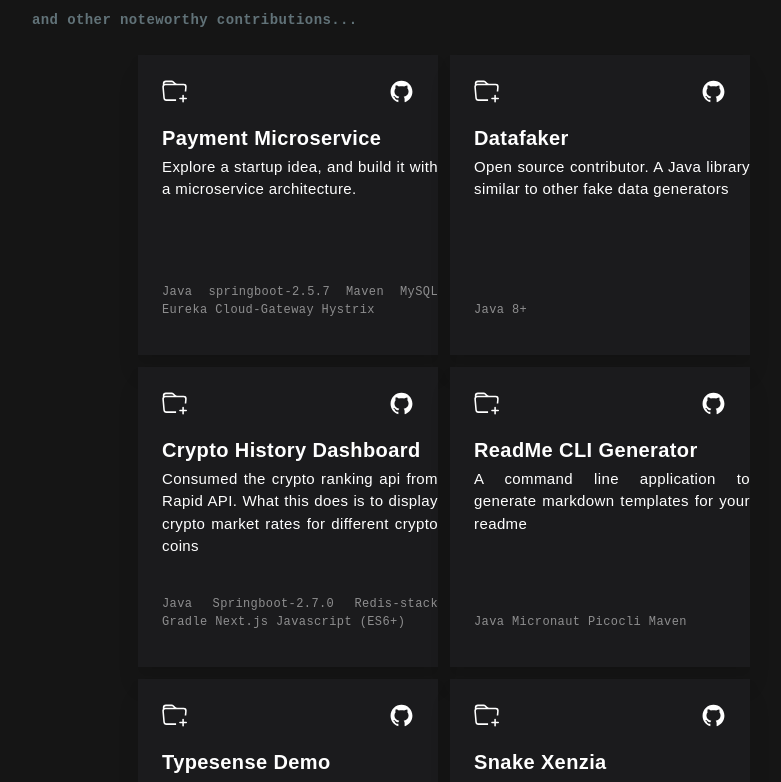
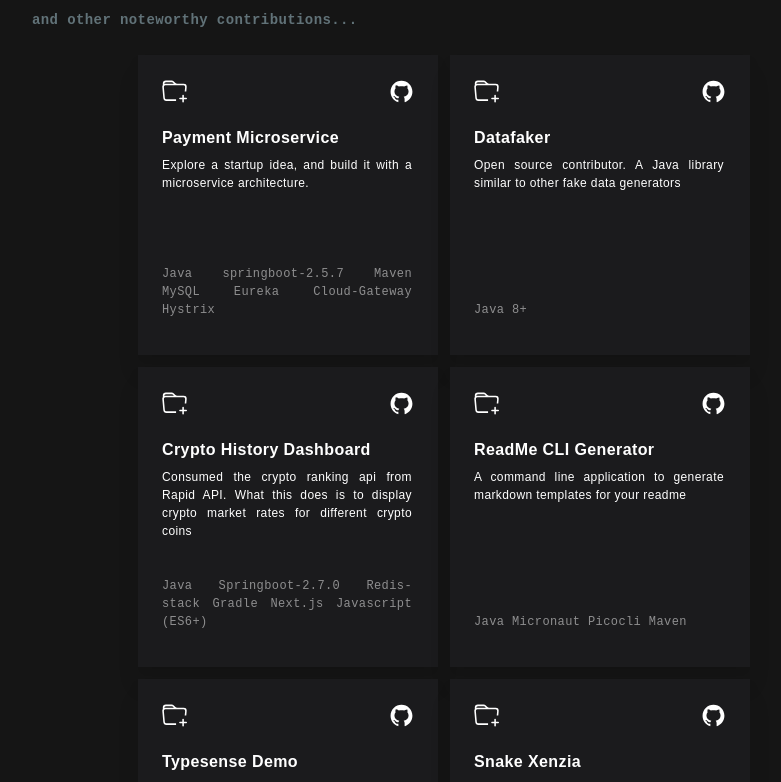
Before and after one commit to The-True-Hooha/portfolio-v1, a Next.js app: page / in a window 1280 px wide. Shown: the part 1560-2342 px from the top of the page, without its empty margins (196-977 px from the left). Built offline with nearby package versions, Linux system fonts and the light colour scheme.

Commit message:
refactor: change styling

```diff
--- a/components/ProjectCard.js
+++ b/components/ProjectCard.js
@@ -6,11 +6,11 @@
         {icon} {github}
         </div>
 
-        <h2 className="text-[20px] font-semibold font-calibre mt-4">
+        <h2 className="text-[16px] font-semibold font-calibre mt-4">
          {title}
         </h2>
-        <p className="text-white text-[15px] font-calibre text-justify font-normal">{projectDescription}</p>
-        <p className="absolute mb-9 text-[12px] opacity-50 bottom-0 font-SFMono font-light"> {stack}</p>
+        <p className="text-white text-[12px] max-w-[250px] font-calibre text-justify font-light">{projectDescription}</p>
+        <p className="absolute mb-9 text-[12px] max-w-[250px] opacity-50 bottom-0 font-SFMono font-light"> {stack}</p>
       </div>
     </div>
   );
```
